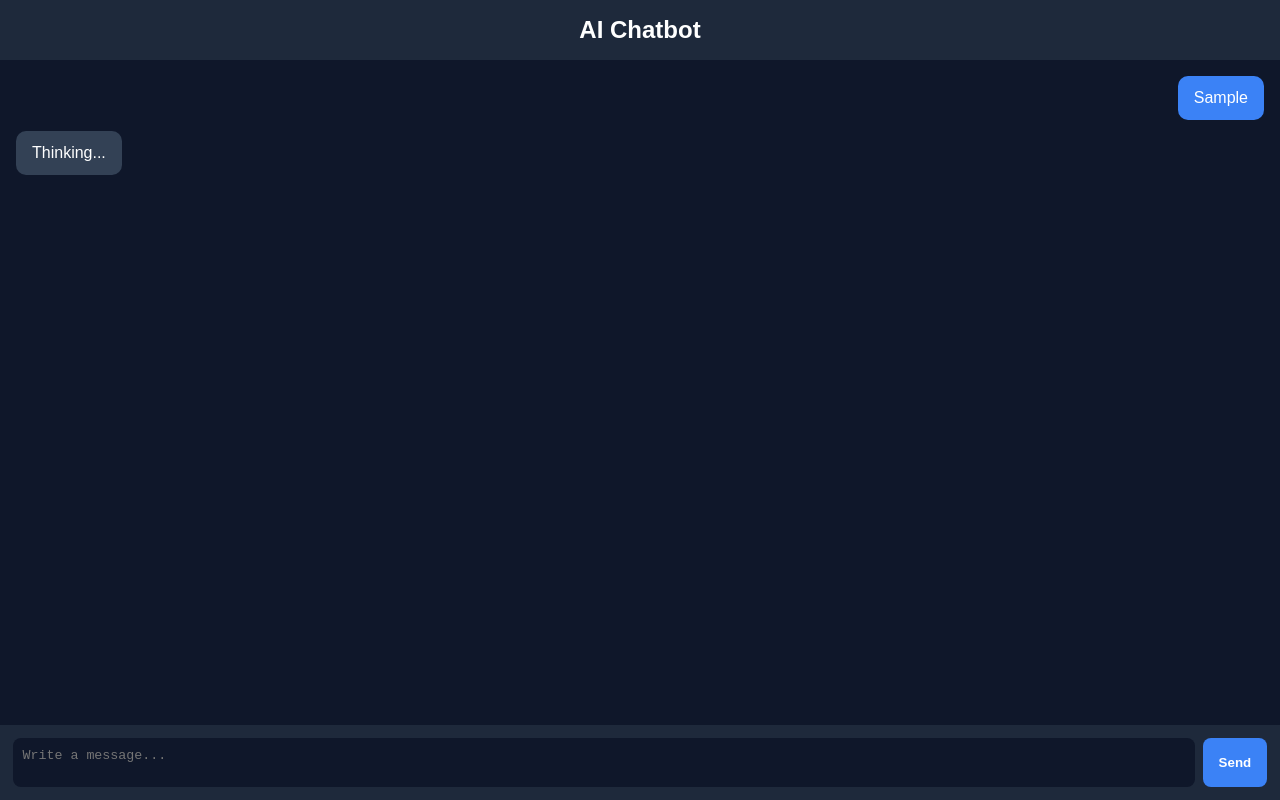
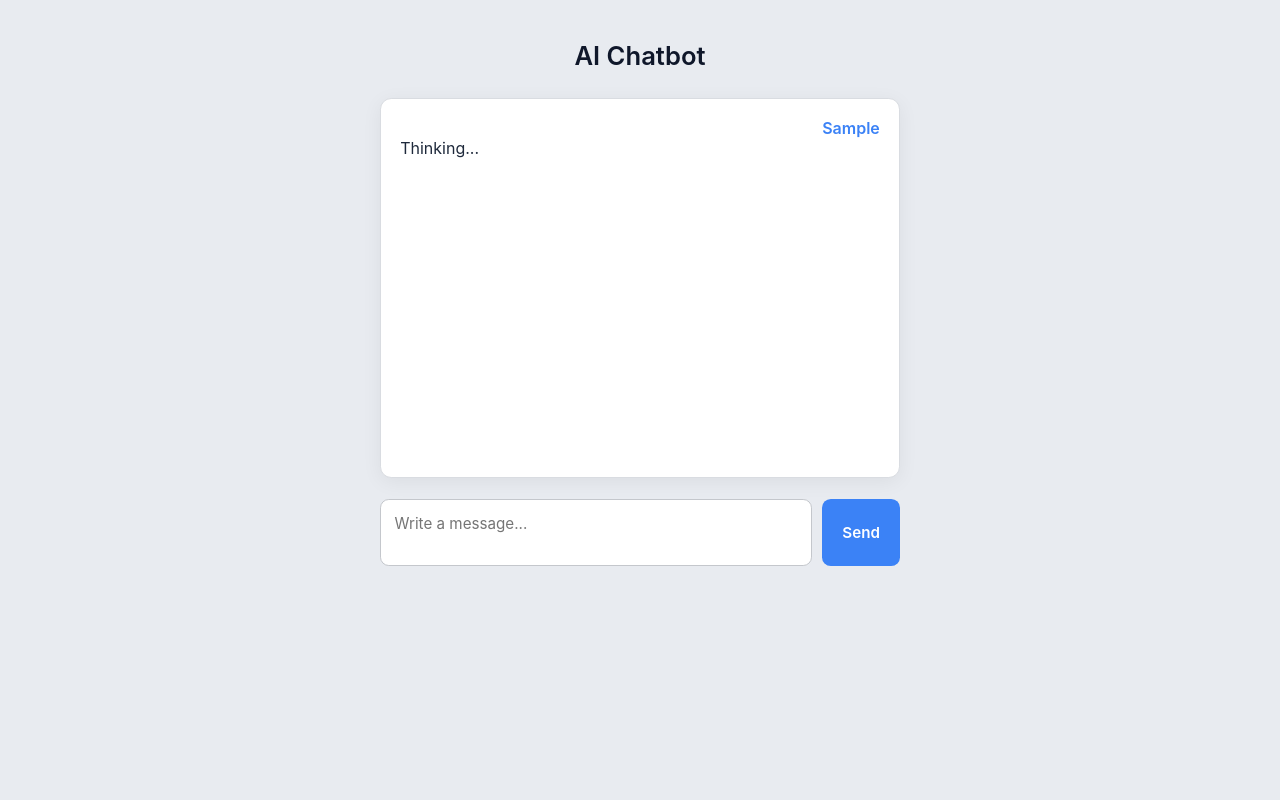
Before and after one commit to matifelitti/AI-Chatbot-Javascript, a plain HTML site: page index.html in a window 1280 px wide. Both pictures are taken after typing "Sample" into the empty fields and a click on the button "Send". Drawn offline with Linux system fonts and the light colour scheme; no server answers.

Commit message:
css changes

```diff
--- a/styles.css
+++ b/styles.css
@@ -1,71 +1,100 @@
+/* ====== GLOBAL ====== */
+* {
+  margin: 0;
+  padding: 0;
+  box-sizing: border-box;
+  font-family: "Inter", sans-serif;
+}
+
 body {
-  margin: 0;
-  background: #0f172a;
-  color: white;
-  font-family: Arial, sans-serif;
+  background: #e8ebf0;
+  color: #1e293b;
   display: flex;
   flex-direction: column;
-  height: 100vh;
+  align-items: center;
+  padding: 2.5rem;
 }
 
+/* ====== TITLE ====== */
 h2 {
-  text-align: center;
-  padding: 1rem;
-  margin: 0;
-  background: #1e293b;
+  font-size: 1.6rem;
+  font-weight: 600;
+  margin-bottom: 1.7rem;
+  color: #0f172a;
 }
 
+/* ====== MESSAGES CONTAINER ====== */
 .messages {
-  flex: 1;
+  width: 100%;
+  max-width: 520px;
+  height: 380px;
   overflow-y: auto;
-  padding: 1rem;
-  display: flex;
-  flex-direction: column;
-  gap: 0.7rem;
+  background: #ffffff;
+  border: 1px solid #d9dce1;
+  border-radius: 0.7rem;
+  padding: 1.2rem;
+  box-shadow: 0 4px 20px rgba(0, 0, 0, 0.06);
+  margin-bottom: 1.3rem;
 }
 
-.msg {
-  padding: 0.7rem 1rem;
-  border-radius: 10px;
-  max-width: 80%;
-  line-height: 1.35;
+/* Mensajes generales */
+.messages p {
+  margin-bottom: 1.2rem;
+  font-size: 1rem;
+  line-height: 1.55;
 }
 
-.user {
-  align-self: flex-end;
-  background: #3b82f6;
+/* User message */
+.messages .user {
+  text-align: right;
+  color: #3b82f6;
+  font-weight: 600;
 }
 
-.bot,
-.bot-temp {
-  align-self: flex-start;
-  background: #334155;
+/* Bot message */
+.messages .bot {
+  text-align: left;
+  color: #0d9488;
+  font-weight: 600;
 }
 
+/* ====== INPUT AREA ====== */
 .input-area {
+  width: 100%;
+  max-width: 520px;
   display: flex;
-  gap: 0.5rem;
-  padding: 0.8rem;
-  background: #1e293b;
+  gap: 0.65rem;
 }
 
-textarea {
+#promptInput {
   flex: 1;
+  padding: 0.85rem;
+  border: 1px solid #c4c7cc;
+  border-radius: 0.55rem;
   resize: none;
-  padding: 0.6rem;
-  border-radius: 8px;
-  border: none;
-  outline: none;
-  background: #0f172a;
-  color: white;
+  font-size: 0.95rem;
+  background: #ffffff;
+  color: #1e293b;
 }
 
-button {
-  padding: 0 1rem;
+#promptInput:focus {
+  border-color: #3b82f6;
+  outline: none;
+}
+
+/* ====== SEND BUTTON ====== */
+#sendBtn {
+  padding: 0.85rem 1.25rem;
+  background: #3b82f6;
   border: none;
-  border-radius: 8px;
+  border-radius: 0.55rem;
+  color: #ffffff;
   cursor: pointer;
-  background: #3b82f6;
-  color: white;
-  font-weight: bold;
+  font-weight: 600;
+  transition: background 0.2s ease;
+  font-size: 0.95rem;
 }
+
+#sendBtn:hover {
+  background: #2563eb;
+}
```
